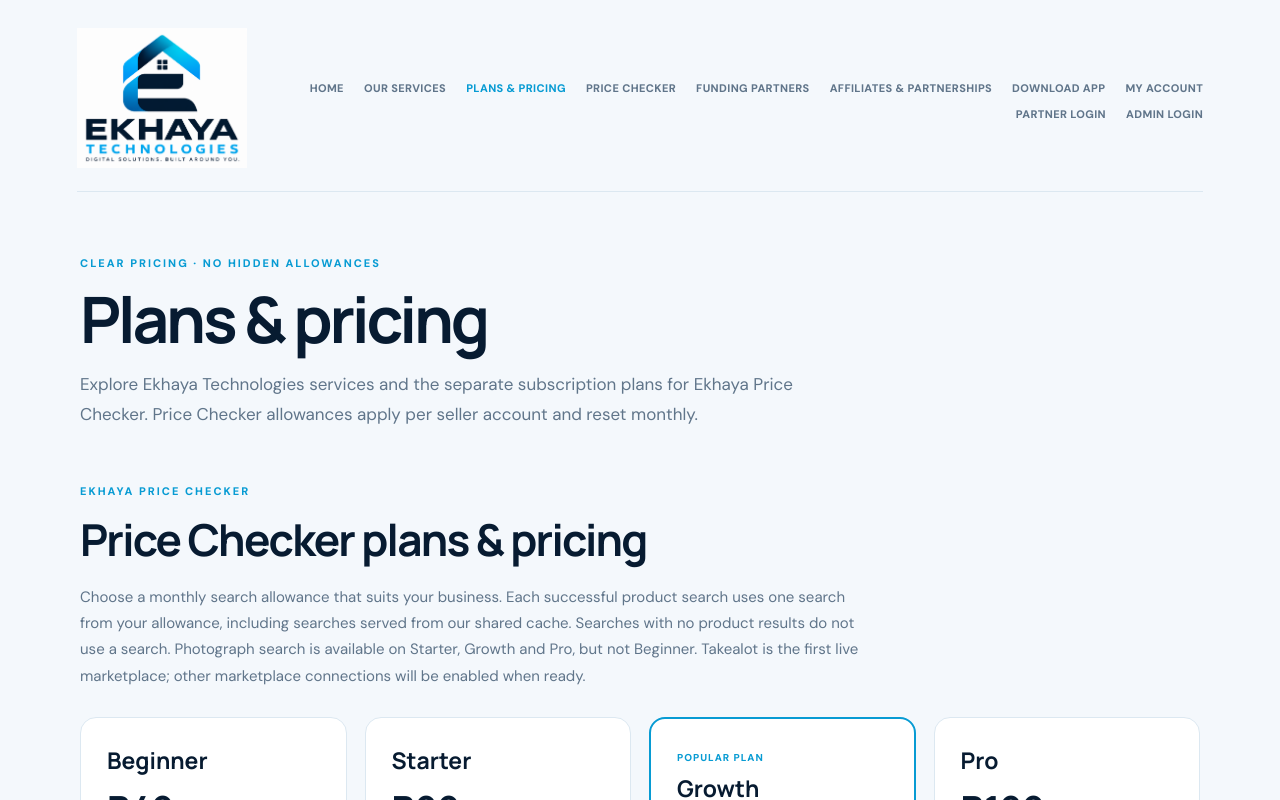
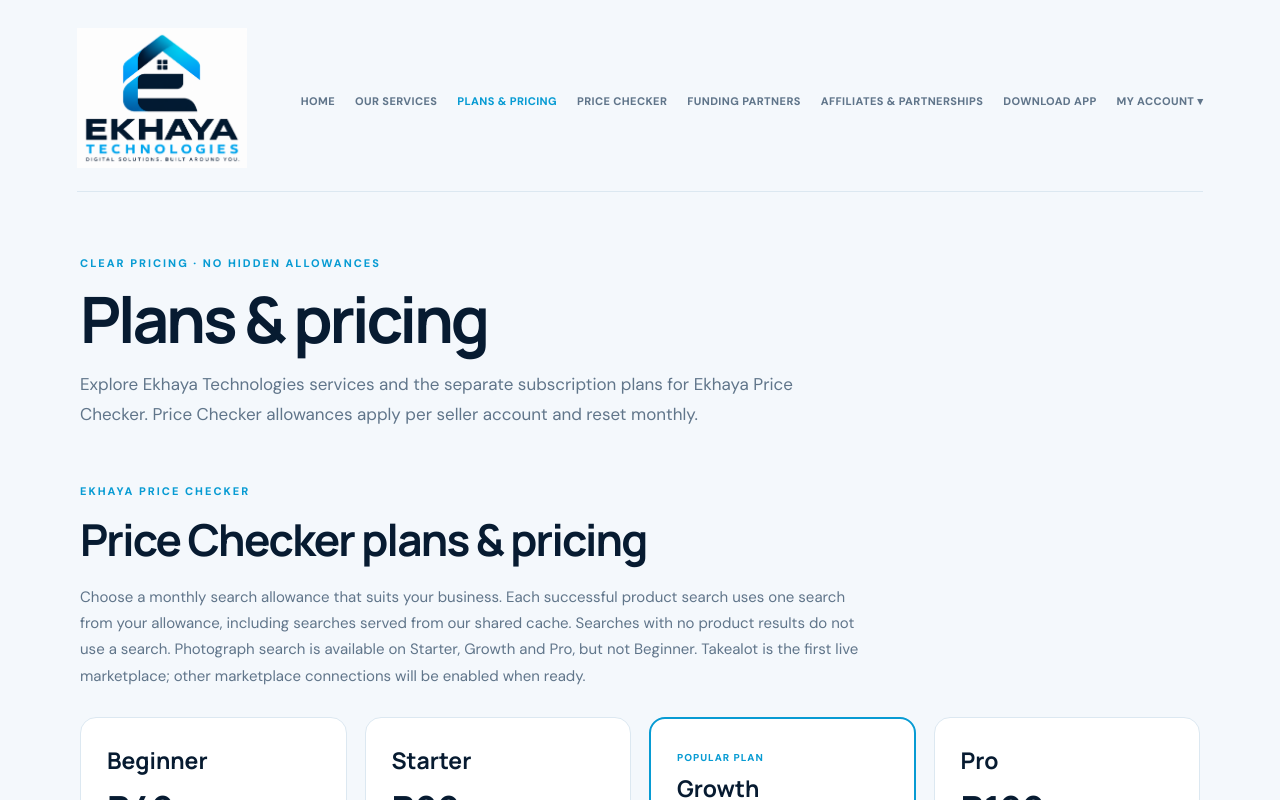
Before and after one commit to Luxolog/ekhaya-commerce-platform, a Next.js app: page /pricing in a window 1280 px wide. Shown: the top 800 px of the page. Built offline with nearby package versions, Linux system fonts and the light colour scheme.

Commit message:
Group partner and admin sign-in under My Account

```diff
--- a/src/components/SiteHeader.tsx
+++ b/src/components/SiteHeader.tsx
@@ -10,8 +10,6 @@ const links = [
   { href: "/affiliates-partnerships/", label: "AFFILIATES & PARTNERSHIPS", key: "affiliates-partnerships" },
   { href: "/download/", label: "DOWNLOAD APP", key: "download" },
   { href: "/account/", label: "MY ACCOUNT", key: "account" },
-  { href: "/partner/account/", label: "PARTNER LOGIN", key: "partner-account" },
-  { href: "/admin/account/", label: "ADMIN LOGIN", key: "admin-account" },
 ];
 
 export default function SiteHeader({ active = "" }: { active?: string }) {
@@ -21,7 +19,15 @@ export default function SiteHeader({ active = "" }: { active?: string }) {
         <Image src="/Ekhaya%20Technologies%20Logo.png" alt="Ekhaya Technologies — Digital solutions. Built around you." width={1381} height={1139} priority style={{ width: 170, height: "auto" }} />
       </Link>
       <nav aria-label="Main navigation" style={{ display: "flex", alignItems: "center", justifyContent: "flex-end", gap: "12px 20px", flexWrap: "wrap", flex: "1 1 700px" }}>
-        {links.map((link) => <Link key={link.key} href={link.href} aria-current={active === link.key ? "page" : undefined} style={{ color: active === link.key ? "#079BD3" : "#60758A", textDecoration: "none", fontSize: 11, fontWeight: 800, letterSpacing: ".035em", whiteSpace: "nowrap" }}>{link.label}</Link>)}
+        {links.filter((link) => link.key !== "account").map((link) => <Link key={link.key} href={link.href} aria-current={active === link.key ? "page" : undefined} style={{ color: active === link.key ? "#079BD3" : "#60758A", textDecoration: "none", fontSize: 11, fontWeight: 800, letterSpacing: ".035em", whiteSpace: "nowrap" }}>{link.label}</Link>)}
+        <details style={{ position: "relative" }}>
+          <summary style={{ color: active === "account" || active === "partner-account" || active === "admin-account" ? "#079BD3" : "#60758A", cursor: "pointer", listStyle: "none", textDecoration: "none", fontSize: 11, fontWeight: 800, letterSpacing: ".035em", whiteSpace: "nowrap" }}>MY ACCOUNT ▾</summary>
+          <div style={{ position: "absolute", right: 0, top: "calc(100% + 12px)", zIndex: 30, minWidth: 190, padding: 8, display: "grid", gap: 2, background: "#fff", border: "1px solid #DCE8F1", borderRadius: 10, boxShadow: "0 12px 30px rgba(7,27,49,.14)" }}>
+            <Link href="/account/" style={{ color: "#60758A", padding: "10px 12px", textDecoration: "none", fontSize: 11, fontWeight: 800 }}>MY ACCOUNT</Link>
+            <Link href="/partner/account/" style={{ color: "#60758A", padding: "10px 12px", textDecoration: "none", fontSize: 11, fontWeight: 800 }}>PARTNER LOGIN</Link>
+            <Link href="/admin/account/" style={{ color: "#60758A", padding: "10px 12px", textDecoration: "none", fontSize: 11, fontWeight: 800 }}>ADMIN LOGIN</Link>
+          </div>
+        </details>
       </nav>
     </header>
   );
```
